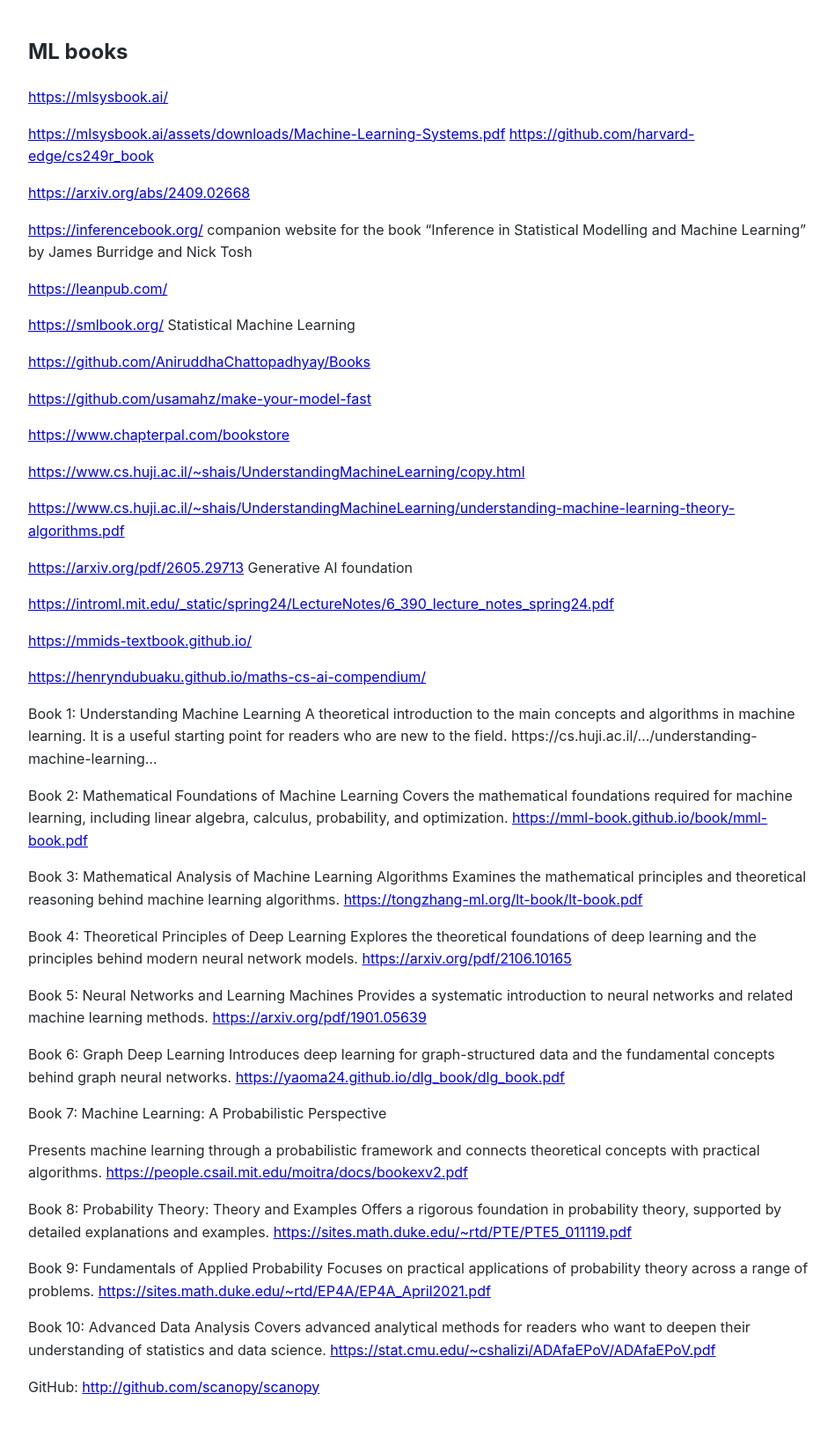
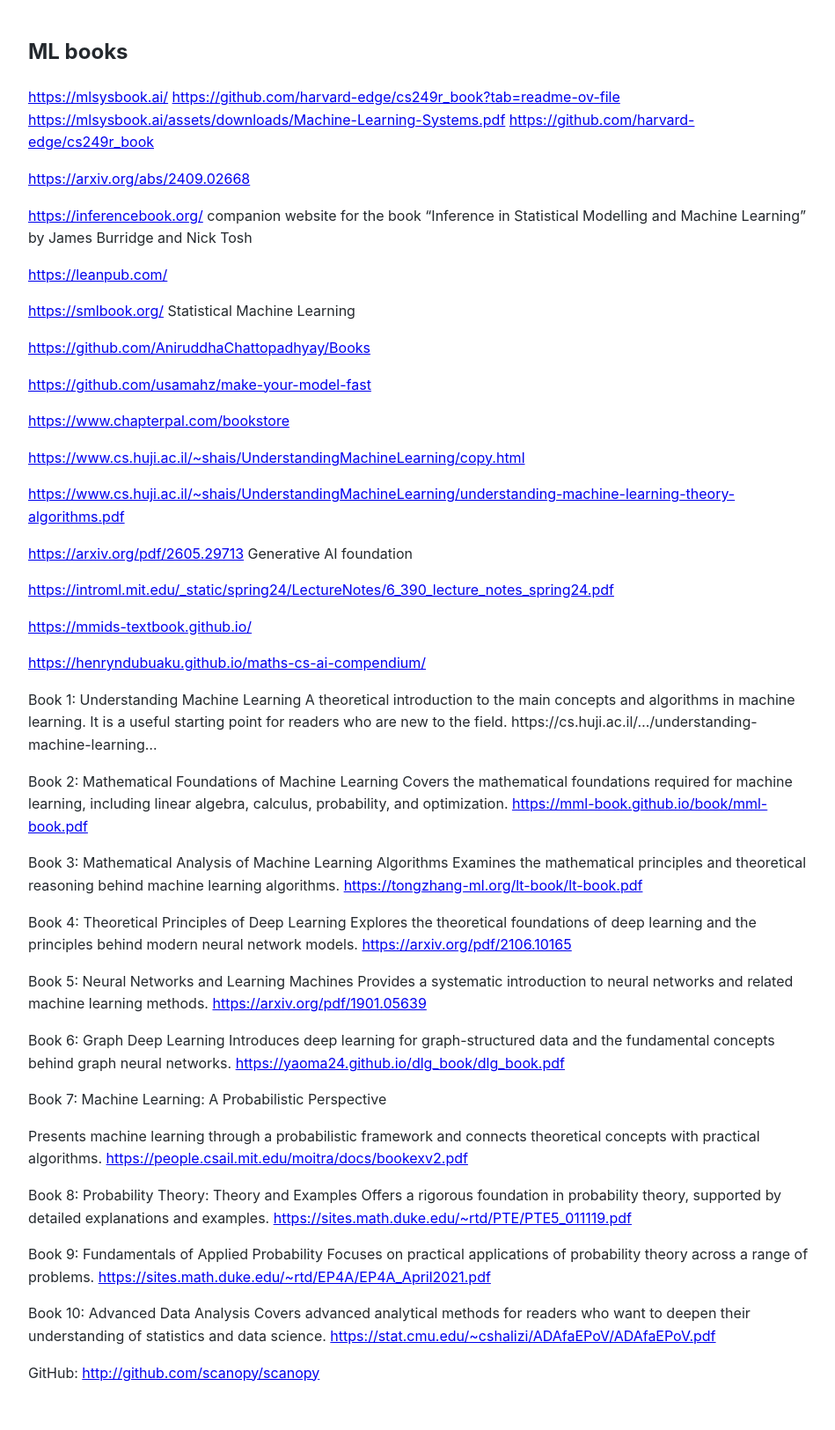
Before and after one commit to Michael-Lubinsky/michael-lubinsky.github.com, a Jekyll site: the page built from ml/ml_books.md, in a window 1280 px wide. Shown: the whole page at 88% size, without its empty margins (158-1107 px from the left). Built offline with Jekyll 4.4.1, drawn with Linux system fonts in a browser that asks for light colours; our own code applies the rules of GitHub Pages for plain Markdown files.

Commit message:
Update ML books links in ml_books.md

```diff
--- a/ml/ml_books.md
+++ b/ml/ml_books.md
@@ -1,7 +1,7 @@
 ## ML books
 
 <https://mlsysbook.ai/>
-
+<https://github.com/harvard-edge/cs249r_book?tab=readme-ov-file>
 <https://mlsysbook.ai/assets/downloads/Machine-Learning-Systems.pdf>
 <https://github.com/harvard-edge/cs249r_book>
 
```
